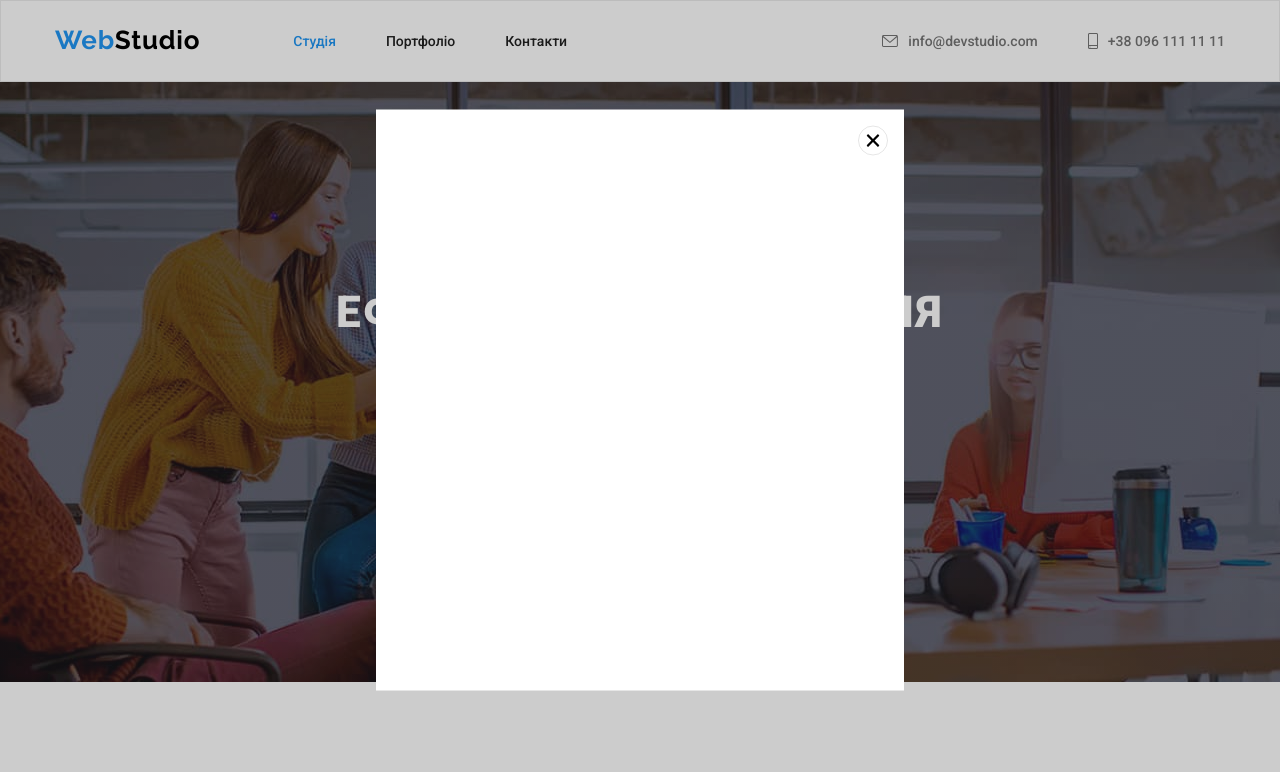
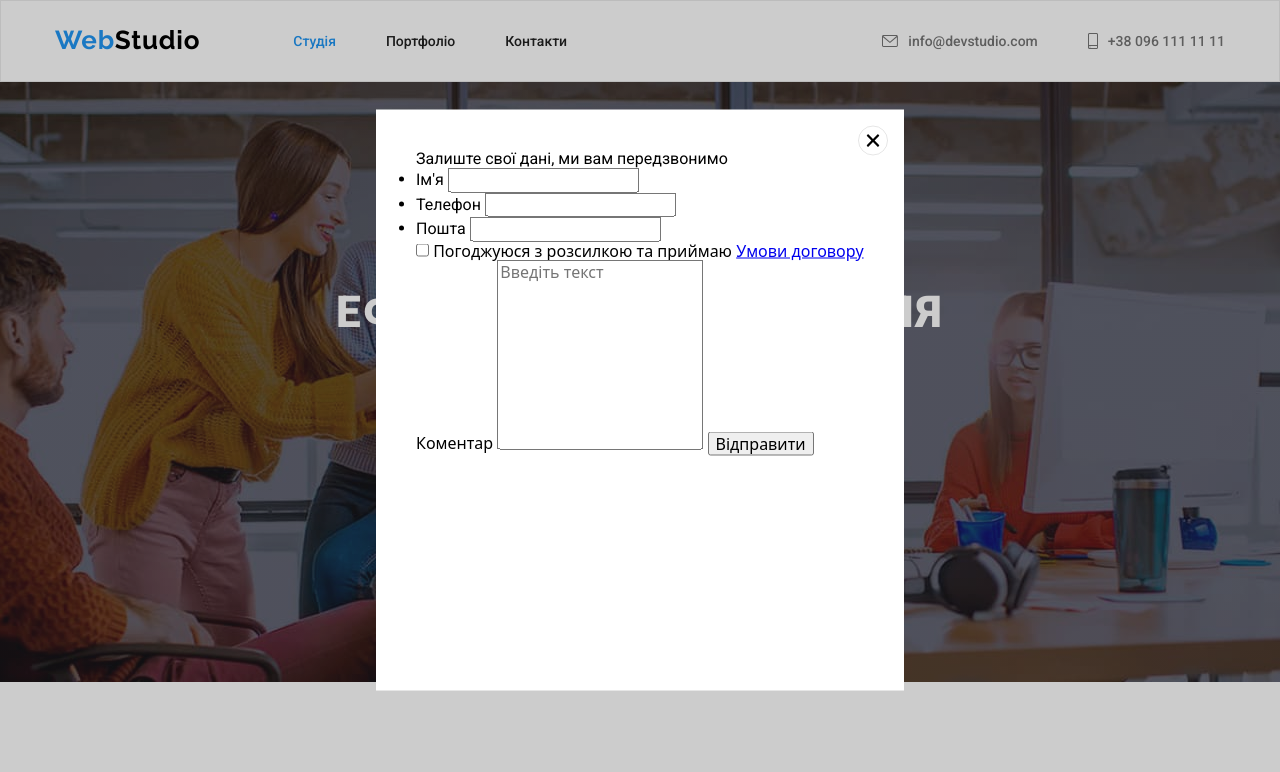
Before and after one commit to Nicolai2022/goit-markup-hw-06, a plain HTML site: page index.html in a window 1280 px wide. Both pictures are taken after a click on the button "Замовити послугу". Shown: the top 772 px of the page. Drawn offline with nearby package versions, Linux system fonts and the light colour scheme.

Commit message:
css modal form

```diff
--- a/css/styles.css
+++ b/css/styles.css
@@ -790,3 +790,25 @@ img {
   height: 294px;
   overflow: hidden;
 }
+
+/* Форми */
+
+textarea {
+  resize: none;
+}
+
+.modal-form {
+  position: absolute;
+  top: 50%;
+  left: 50%;
+  transform: translate(-50%, -50%);
+
+  width: 528px;
+  height: 581px;
+  margin-top: 40px;
+  padding-left: 40px;
+  padding-right: 40px;
+  /* min-width: 528px;
+  min-height: 581px;
+  padding: 40px; */
+}
--- a/index.html
+++ b/index.html
@@ -575,6 +575,46 @@
           </svg>
         </button>
       </div>
+      <div class="modal-form">
+        <form class="js-speaker-form">
+          <p>Залиште свої дані, ми вам передзвонимо</p>
+
+          <ul>
+            <li class="modal-item">
+              <label for="name">Ім'я</label>
+              <input type="text" name="name" id="name" />
+            </li>
+            <li class="modal-item">
+              <label for="tel">Телефон</label>
+              <input type="tel" name="tel" id="tel" />
+            </li>
+            <li class="modal-item">
+              <label for="mail">Пошта</label>
+              <input type="email" name="mail" id="mail" />
+            </li>
+          </ul>
+
+          <input
+            type="checkbox"
+            name="topic"
+            value="Приймаю умови договору"
+            id="topic"
+          />
+          <label for="topic"
+            >Погоджуюся з розсилкою та приймаю
+            <a href="#">Умови договору</a></label
+          >
+          <label for="comment">Коментар</label>
+          <textarea
+            name="comment"
+            id="comment"
+            rows="10"
+            placeholder="Введіть текст"
+          ></textarea>
+
+          <button type="submit">Відправити</button>
+        </form>
+      </div>
     </div>
 
     <script src="./js/modal.js"></script>
```
